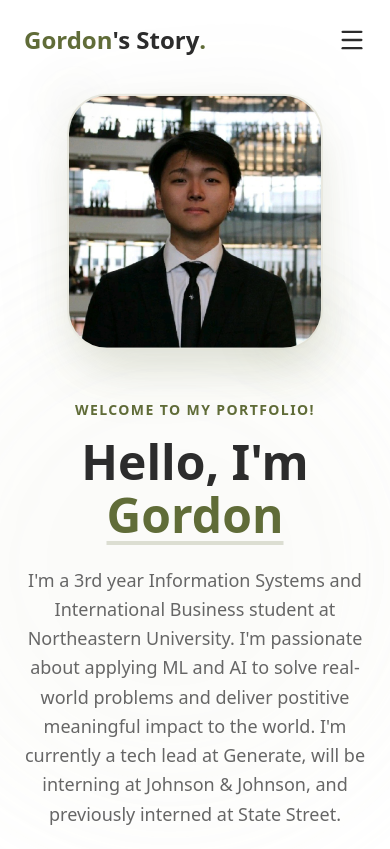
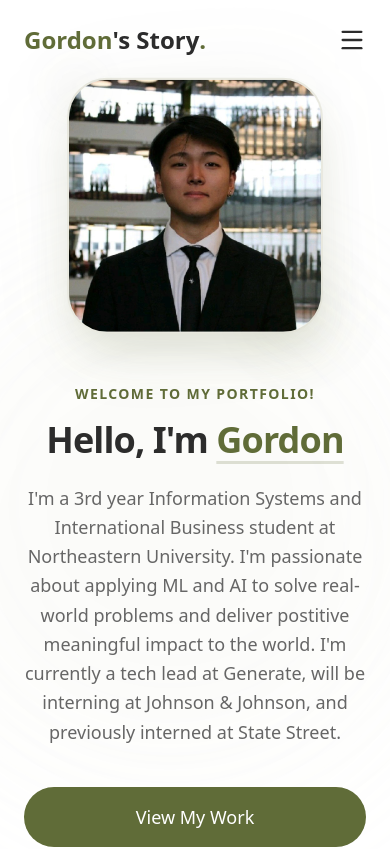
Before and after one commit to GordonBie123/portfolio-website, a Next.js app: page / in a window 390 px wide. Shown: the top 849 px of the page. Built offline with nearby package versions, Linux system fonts and the light colour scheme.

Commit message:
Optimize font sizing and spacing for mobile

```diff
--- a/src/components/sections/About.tsx
+++ b/src/components/sections/About.tsx
@@ -11,7 +11,7 @@ export default function About() {
 
   return (
     <Section id="about" variant="off-white">
-      <div className="grid grid-cols-1 lg:grid-cols-12 gap-16">
+      <div className="grid grid-cols-1 lg:grid-cols-12 gap-12 lg:gap-16">
         {/* Left Column: Synopsis & Skills */}
         <div className="lg:col-span-5 space-y-12">
           <motion.div
--- a/src/components/sections/Hero.tsx
+++ b/src/components/sections/Hero.tsx
@@ -30,7 +30,7 @@ export default function Hero() {
   return (
     <section
       id="home"
-      className="relative min-h-screen flex flex-col pt-24 overflow-hidden bg-white"
+      className="relative min-h-screen flex flex-col pt-20 md:pt-24 overflow-hidden bg-white"
     >
       {/* Background Visual Element */}
       <div className="absolute inset-0 z-0 overflow-hidden pointer-events-none">
@@ -57,7 +57,7 @@ export default function Hero() {
 
             <motion.h1
               variants={itemVariants}
-              className="text-5xl md:text-7xl xl:text-8xl font-display font-bold text-charcoal mb-6 leading-[1.1]"
+              className="text-4xl sm:text-5xl md:text-7xl xl:text-8xl font-display font-bold text-charcoal mb-6 leading-[1.1] tracking-tight"
             >
               Hello, I&apos;m <span className="text-matcha relative underline decoration-matcha/20 underline-offset-8">
                 {profile.name}
--- a/src/components/sections/Projects.tsx
+++ b/src/components/sections/Projects.tsx
@@ -31,7 +31,7 @@ export default function Projects() {
         </motion.p>
       </div>
 
-      <div className="grid grid-cols-1 md:grid-cols-2 lg:grid-cols-3 gap-8">
+      <div className="grid grid-cols-1 md:grid-cols-2 lg:grid-cols-3 gap-6 md:gap-8">
         {projects.map((project, index) => (
           <motion.div
             key={project.id}
```
